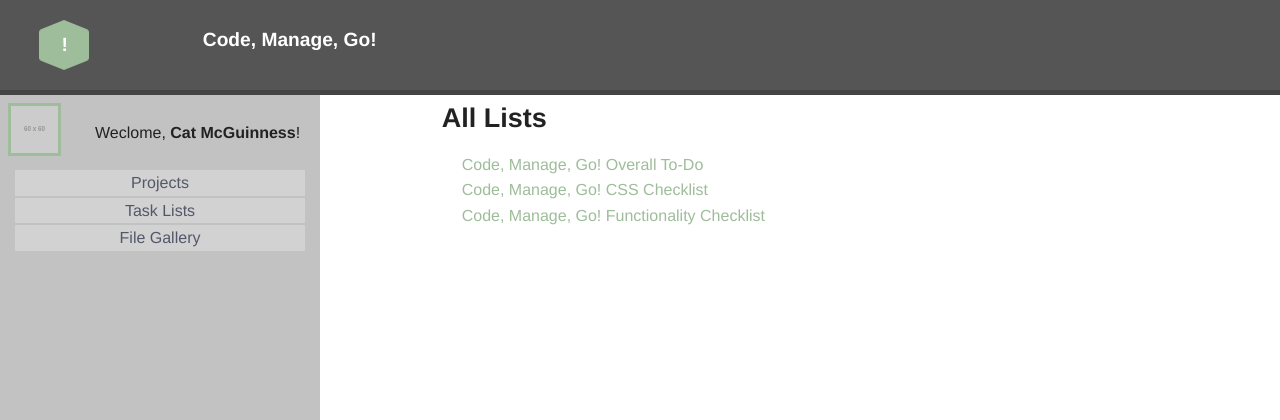
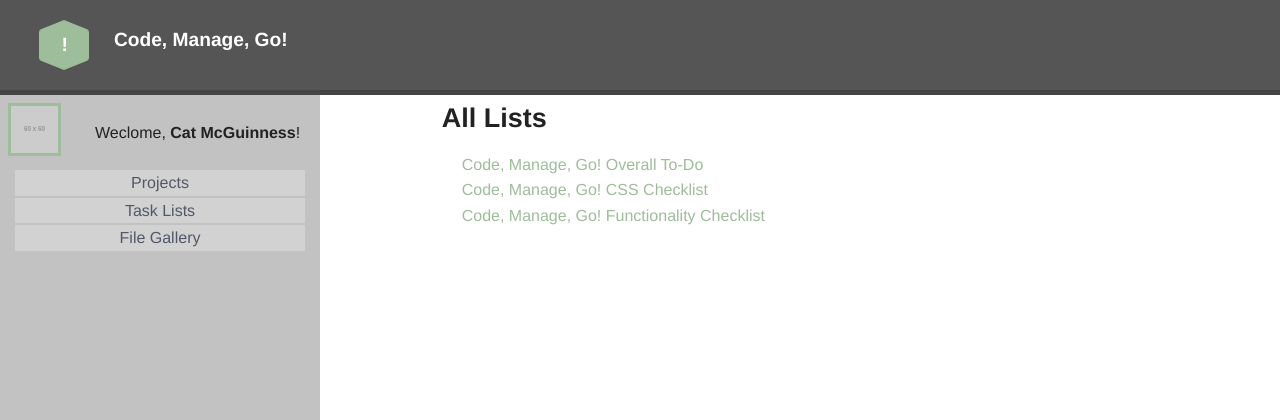
Before and after one commit to andymcguinness/codemanagego, a PHP site: page /lis4368/lists/index.php in a window 1280 px wide. Shown: the top 420 px of the page. Run offline with PHP 8.4, Linux system fonts and the light colour scheme; grey boxes labelled with a size stand in for pictures from a placeholder-image service; some libraries are stand-ins or nearby versions.

Commit message:
Removing residual damage from menu attempt

```diff
--- a/header-logged-in.php
+++ b/header-logged-in.php
@@ -27,12 +27,8 @@
             <div class="large-10 large-uncentered small-6 small-centered columns">
                 <a href="http://localhost/lis4368/index.php">
                     <div class="row">
-                        <div class="large-1 small-2 columns hide-for-medium-up">Menu</div>
-                        <div class="large-1 small-10 columns"><div id="hexaheader" class="logo">!</div></div>
-                        <div class="large-10 columns hide-for-small"><div class="title">Code, Manage, Go!</div></div>
+                        <div class="large-1 small-12 columns"><div id="hexaheader" class="logo">!</div></div>
+                        <div class="large-11 columns hide-for-small"><div class="title">Code, Manage, Go!</div></div>
                 </a>
             </div>
         </header>
-
-        <div class="container">
-            <div class="mp-pusher" id="mp-pusher">
```
